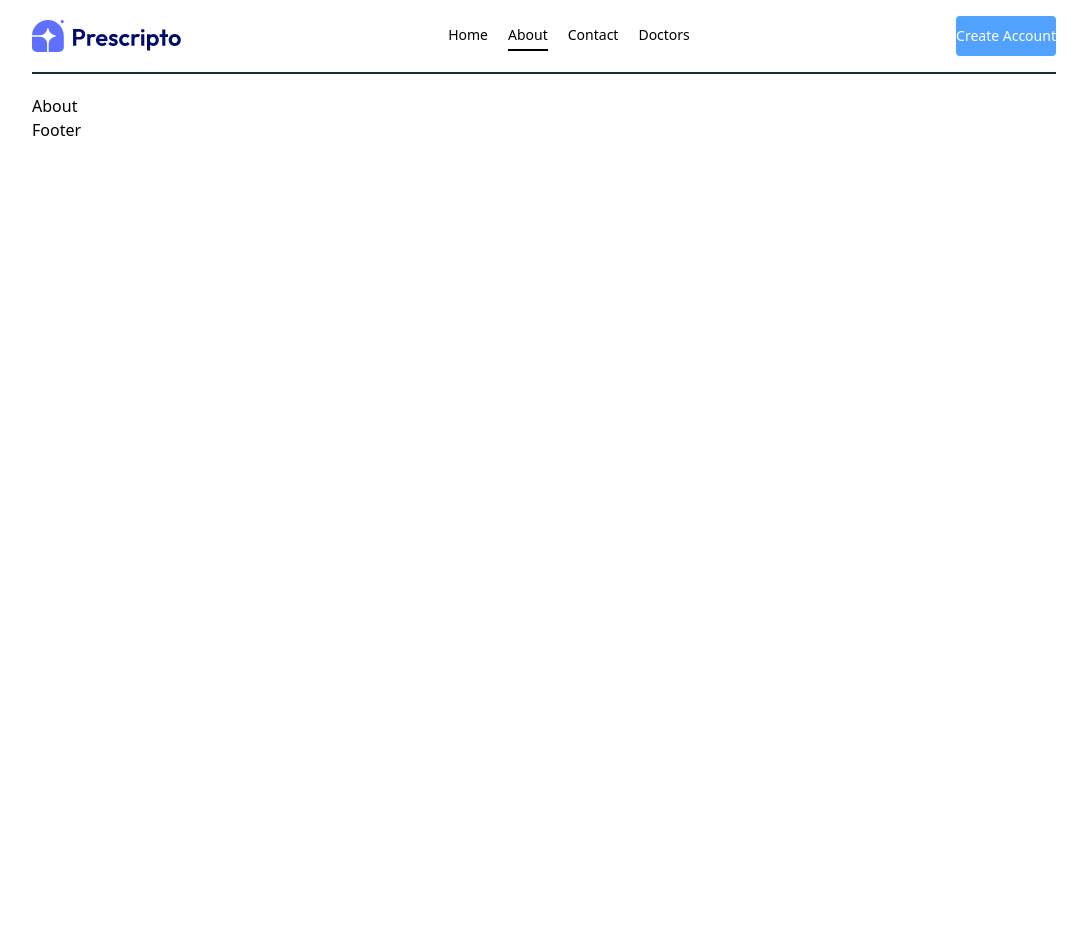
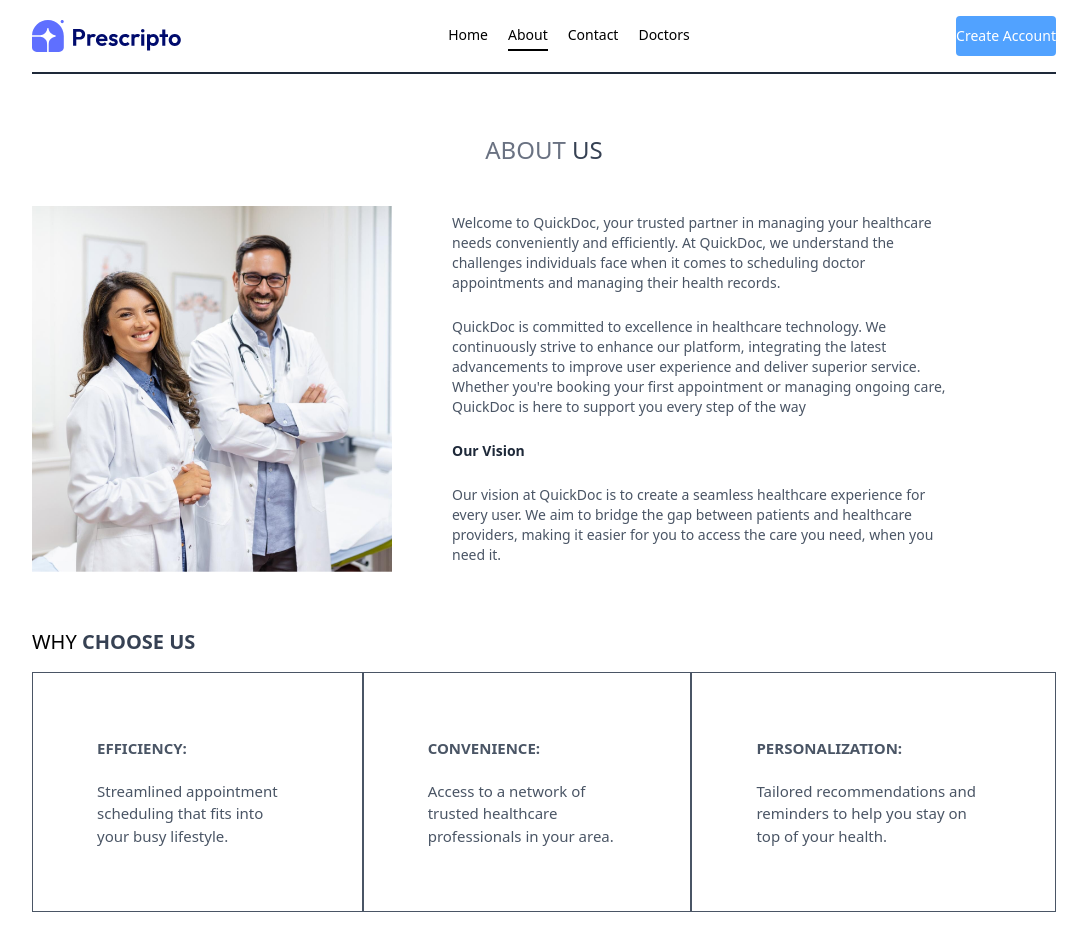
Before and after one commit to Curious-4/QuickDoc, a React (Vite) app in the folder frontend/: page /about in a window 1280 px wide. Shown: the top 952 px of the page, without its empty margins (96-1183 px from the left). Before the commit the page ends 800 px from the top, so only its background shows below. Built offline with nearby package versions, Linux system fonts and the light colour scheme.

Commit message:
adding about page

```diff
--- a/frontend/src/pages/About.jsx
+++ b/frontend/src/pages/About.jsx
@@ -1,8 +1,41 @@
 import React from 'react'
-
+import {assets} from '../assets_frontend/assets'
 const About = () => {
   return (
-    <div>About</div>
+  <div>
+    <div className='text-center text-2xl pt-10 text-gray-500'>
+         <p>ABOUT <span className='text-gray-700 font-medium'>US</span></p>
+    </div>
+    <div className='  flex flex-col gap-15  md:flex-row'>
+     <div className= 'my-10 flex flex-col  md:flex-row '>
+      <img className='w-full md:max-w-[360px]' src={assets.about_image} alt="" />
+     </div>
+     <div className=' w-125 flex flex-col justify-center gap-6 md: w-2/4 text-sm text-gray-600'>
+
+        <p>Welcome to QuickDoc, your trusted partner in managing your healthcare needs conveniently and efficiently. At QuickDoc, we understand the challenges individuals face when it comes to scheduling doctor appointments and managing their health records.</p>
+        <p>QuickDoc is committed to excellence in healthcare technology. We continuously strive to enhance our platform, integrating the latest advancements to improve user experience and deliver superior service. Whether you're booking your first appointment or managing ongoing care, QuickDoc is here to support you every step of the way</p>
+        <b className='text-gray-800'>Our Vision</b>
+        <p>Our vision at QuickDoc is to create a seamless healthcare experience for every user. We aim to bridge the gap between patients and healthcare providers, making it easier for you to access the care you need, when you need it.</p>
+     </div>
+    </div>
+    <div className='text-xl my-4'>
+        <p>WHY <span className='text-gray-700 font-semibold'>CHOOSE US</span></p>
+    </div>
+     <div className='flex flex-col md:flex-row mb-20'>
+       <div className='border px-10 md:px-16 py-8 sm:py-16 flex flex-col gap-5 text-[15px] hover:bg-blue-500 hover:text-white transition-all duration-300 text-gray-600 cursor-pointer'>
+            <b>EFFICIENCY:</b>
+            <p>Streamlined appointment scheduling that fits into your busy lifestyle.</p>
+       </div>
+       <div className='border px-10 md:px-16 py-8 sm:py-16 flex flex-col gap-5 text-[15px] hover:bg-blue-500 hover:text-white transition-all duration-300 text-gray-600 cursor-pointer'>
+            <b>CONVENIENCE: </b>
+            <p>Access to a network of trusted healthcare professionals in your area.</p>
+       </div>
+       <div className='border px-10 md:px-16 py-8 sm:py-16 flex flex-col gap-5 text-[15px] hover:bg-blue-500 hover:text-white transition-all duration-300 text-gray-600 cursor-pointer'>
+            <b>PERSONALIZATION:</b>
+            <p>Tailored recommendations and reminders to help you stay on top of your health.</p>
+       </div>
+     </div>
+  </div>
   )
 }
 
--- a/frontend/src/tailwind.config.js
+++ b/frontend/src/tailwind.config.js
@@ -3,7 +3,8 @@
     theme: {
       extend: {
         colors: {
-          primary: "#1f1f1f",
+          // primary: "#1f1f1f",
+          secondary: "#f0f0f0",
         },
       },
     },
```
